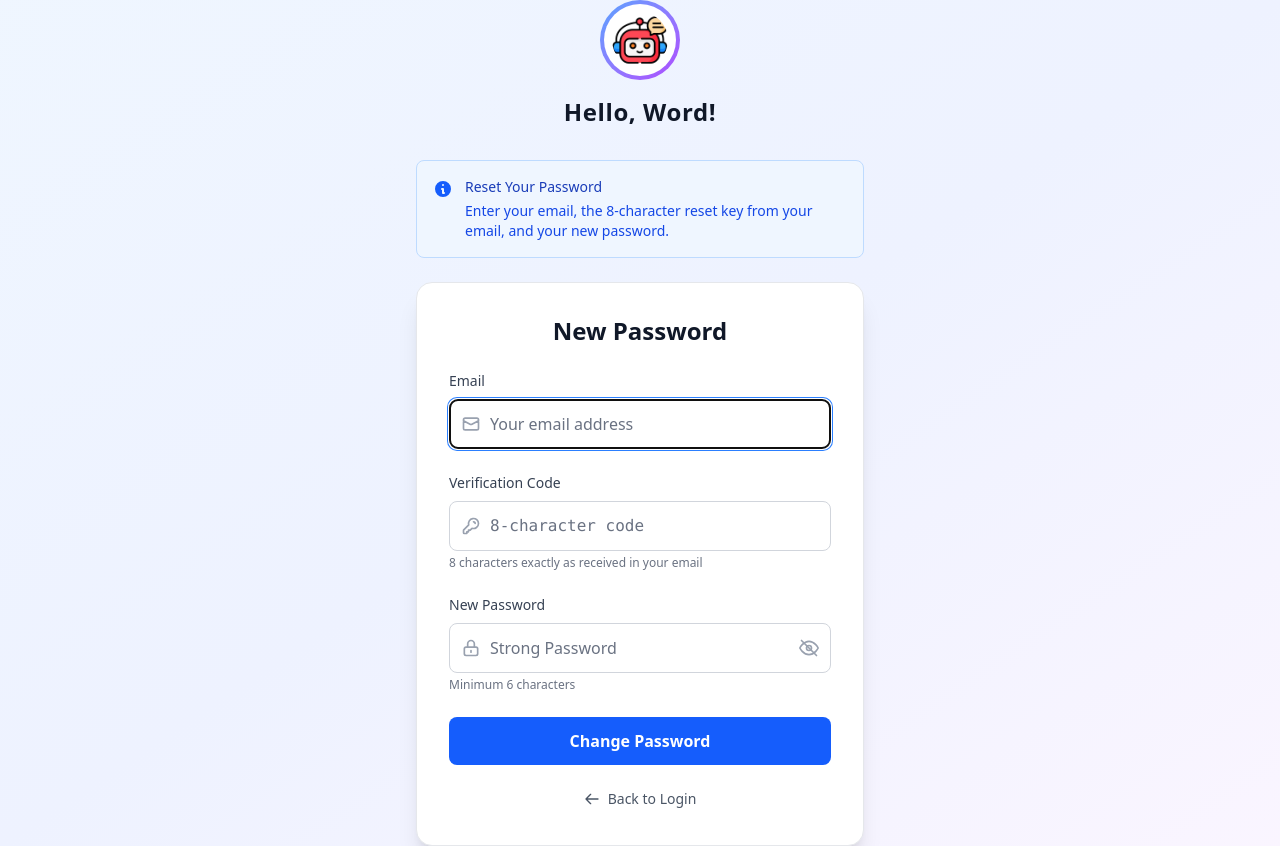
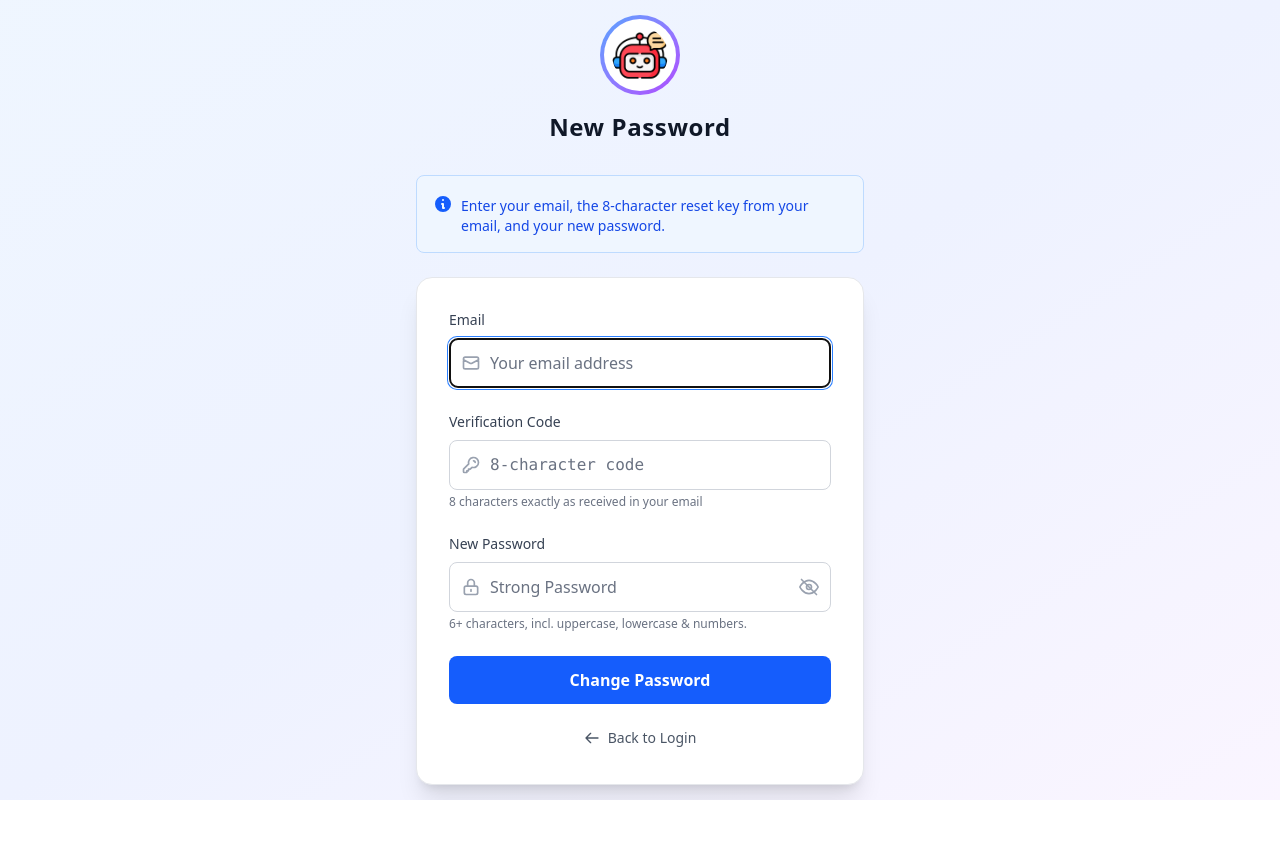
Before and after one commit to Khambazarov/hello-word, a React (Vite) app in the folder frontend/: page /new-pw in a window 1280 px wide. After the commit the page ends 800 px from the top, so only its background shows below. Built offline with nearby package versions, Linux system fonts and the light colour scheme.

Commit message:
fix: change variable names & structure

```diff
--- a/frontend/src/components/NewPassword.jsx
+++ b/frontend/src/components/NewPassword.jsx
@@ -51,11 +51,17 @@ export const NewPassword = () => {
       );
     } else if (response.status === 401) {
       setTimeout(
-        () => toast.error(translations.feedback.toast.auth.newPw.errorKeyNotCorrect),
+        () =>
+          toast.error(
+            translations.feedback.toast.auth.newPw.errorKeyNotCorrect
+          ),
         1300
       );
     } else {
-      setTimeout(() => toast.error(translations.feedback.toast.auth.newPw.error), 1300);
+      setTimeout(
+        () => toast.error(translations.feedback.toast.auth.newPw.error),
+        1300
+      );
     }
   }
 
@@ -72,13 +78,13 @@ export const NewPassword = () => {
             />
           </div>
           <h1 className="text-2xl font-bold text-gray-900 dark:text-white tracking-wide">
-            Hello, Word!
+            {translations.auth.newPw?.title || "Reset Your Password"}
           </h1>
         </div>
 
         {/* Info Card */}
         <div className="bg-blue-50 dark:bg-blue-900/20 border border-blue-200 dark:border-blue-800 rounded-lg p-4 mb-6">
-          <div className="flex items-start space-x-3">
+          <div className="flex items-start space-x-2">
             <div className="flex-shrink-0">
               <svg
                 className="w-5 h-5 text-blue-600 dark:text-blue-400 mt-0.5"
@@ -93,11 +99,8 @@ export const NewPassword = () => {
               </svg>
             </div>
             <div>
-              <h3 className="text-sm font-medium text-blue-800 dark:text-blue-200">
-                {translations.newPw?.infoTitle || "Reset Your Password"}
-              </h3>
               <p className="mt-1 text-sm text-blue-700 dark:text-blue-300">
-                {translations.newPw?.infoText ||
+                {translations.auth.newPw?.infoText ||
                   "Enter your email, the 8-character reset key from your email, and your new password."}
               </p>
             </div>
@@ -106,12 +109,6 @@ export const NewPassword = () => {
 
         {/* Main Form Card */}
         <div className="bg-white dark:bg-gray-800 rounded-2xl shadow-xl border border-gray-200 dark:border-gray-700 p-8">
-          <div className="text-center mb-6">
-            <h2 className="text-2xl font-bold text-gray-900 dark:text-white">
-              {translations.auth.newPw.title}
-            </h2>
-          </div>
-
           <form onSubmit={handleNewPw} className="space-y-6">
             {/* Email Field */}
             <div>
@@ -119,7 +116,7 @@ export const NewPassword = () => {
                 htmlFor="email"
                 className="block text-sm font-medium text-gray-700 dark:text-gray-300 mb-2"
               >
-                {translations.auth.newPw.emailTitle}
+                {translations.auth.newPw.emailTitle || "Email"}
               </label>
               <div className="relative">
                 <div className="absolute inset-y-0 left-0 pl-3 flex items-center pointer-events-none">
@@ -130,7 +127,10 @@ export const NewPassword = () => {
                   name="email"
                   id="email"
                   autoComplete="email"
-                  placeholder={translations.auth.newPw.emailPlaceholder}
+                  placeholder={
+                    translations.auth.newPw.emailPlaceholder ||
+                    "Your email address"
+                  }
                   className="w-full pl-10 pr-4 py-3 border border-gray-300 dark:border-gray-600 rounded-lg bg-white dark:bg-gray-700 text-gray-900 dark:text-white placeholder-gray-500 dark:placeholder-gray-400 focus:ring-2 focus:ring-blue-500 focus:border-transparent transition-colors"
                   required
                   autoFocus
@@ -144,7 +144,7 @@ export const NewPassword = () => {
                 htmlFor="key"
                 className="block text-sm font-medium text-gray-700 dark:text-gray-300 mb-2"
               >
-                {translations.auth.newPw.resetKeyTitle}
+                {translations.auth.newPw.resetKeyTitle || "Verification Code"}
               </label>
               <div className="relative">
                 <div className="absolute inset-y-0 left-0 pl-3 flex items-center pointer-events-none">
@@ -154,7 +154,10 @@ export const NewPassword = () => {
                   type="text"
                   name="key"
                   id="key"
-                  placeholder={translations.auth.newPw.resetKeyPlaceholder}
+                  placeholder={
+                    translations.auth.newPw.resetKeyPlaceholder ||
+                    "8-character code"
+                  }
                   minLength={8}
                   maxLength={8}
                   className="w-full pl-10 pr-4 py-3 border border-gray-300 dark:border-gray-600 rounded-lg bg-white dark:bg-gray-700 text-gray-900 dark:text-white placeholder-gray-500 dark:placeholder-gray-400 focus:ring-2 focus:ring-blue-500 focus:border-transparent transition-colors font-mono"
@@ -162,7 +165,7 @@ export const NewPassword = () => {
                 />
               </div>
               <p className="mt-1 text-xs text-gray-500 dark:text-gray-400">
-                {translations.newPw?.resetKeyHelp ||
+                {translations.auth.newPw?.resetKeyHelper ||
                   "8 characters exactly as received in your email"}
               </p>
             </div>
@@ -173,7 +176,7 @@ export const NewPassword = () => {
                 htmlFor="newPw"
                 className="block text-sm font-medium text-gray-700 dark:text-gray-300 mb-2"
               >
-                {translations.auth.newPw.pwTitle}
+                {translations.auth.newPw.pwTitle || "New Password"}
               </label>
               <div className="relative">
                 <div className="absolute inset-y-0 left-0 pl-3 flex items-center pointer-events-none">
@@ -183,7 +186,9 @@ export const NewPassword = () => {
                   type={showPassword ? "text" : "password"}
                   name="newPw"
                   id="newPw"
-                  placeholder={translations.auth.newPw.pwPlaceholder}
+                  placeholder={
+                    translations.auth.newPw.pwPlaceholder || "Strong Password"
+                  }
                   className="w-full pl-10 pr-12 py-3 border border-gray-300 dark:border-gray-600 rounded-lg bg-white dark:bg-gray-700 text-gray-900 dark:text-white placeholder-gray-500 dark:placeholder-gray-400 focus:ring-2 focus:ring-blue-500 focus:border-transparent transition-colors"
                   required
                   minLength={6}
@@ -199,7 +204,7 @@ export const NewPassword = () => {
                 </button>
               </div>
               <p className="mt-1 text-xs text-gray-500 dark:text-gray-400">
-                {translations.newPw?.pwHelp || "Minimum 6 characters"}
+                {translations.auth.newPw?.pwHelper || "Minimum 6 characters"}
               </p>
             </div>
 
@@ -208,7 +213,7 @@ export const NewPassword = () => {
               type="submit"
               className="w-full bg-blue-600 hover:bg-blue-700 text-white font-semibold py-3 px-4 rounded-lg transition-colors focus:ring-2 focus:ring-blue-500 focus:ring-offset-2 dark:focus:ring-offset-gray-800"
             >
-              {translations.auth.newPw.setBtn}
+              {translations.auth.newPw.setBtn || "Change Password"}
             </button>
           </form>
 
@@ -231,7 +236,7 @@ export const NewPassword = () => {
                   d="M10 19l-7-7m0 0l7-7m-7 7h18"
                 />
               </svg>
-              {translations.auth.newPw.backToLogin}
+              {translations.auth.newPw.backToLogin || "Back to Login"}
             </Link>
           </div>
         </div>
```
